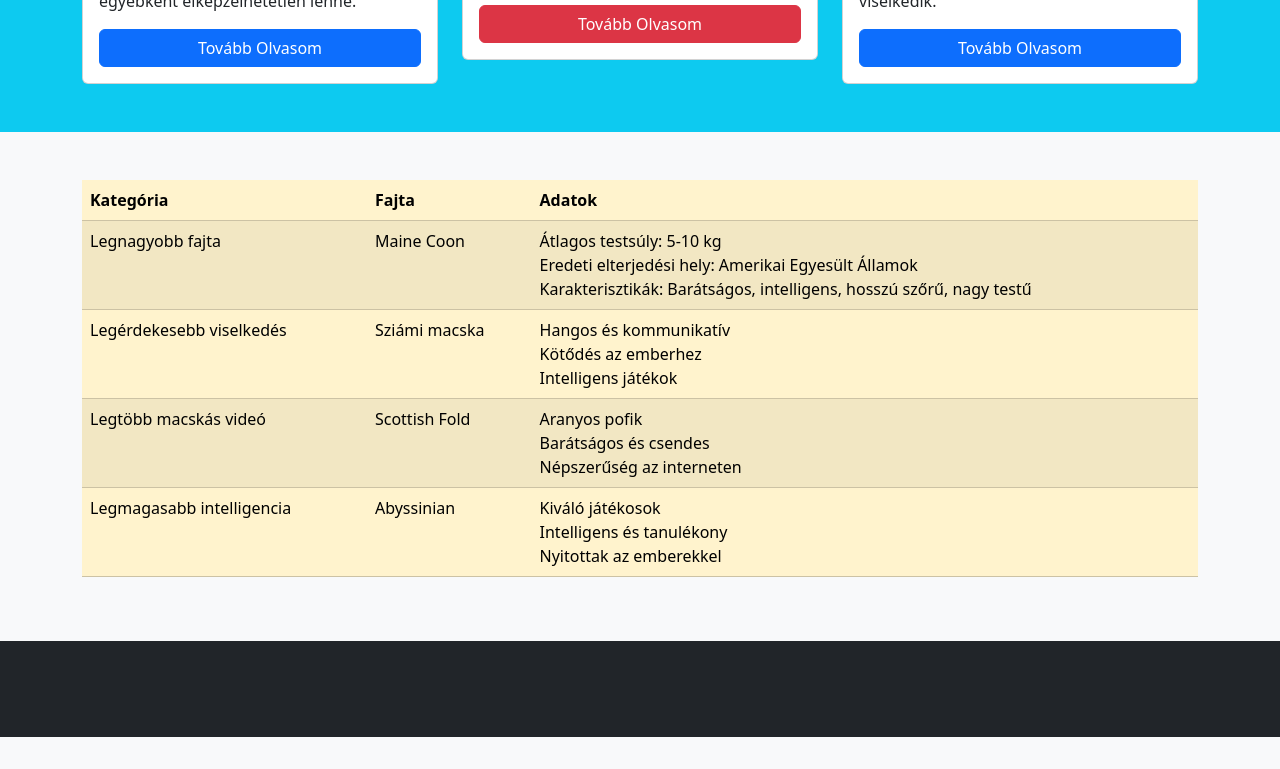
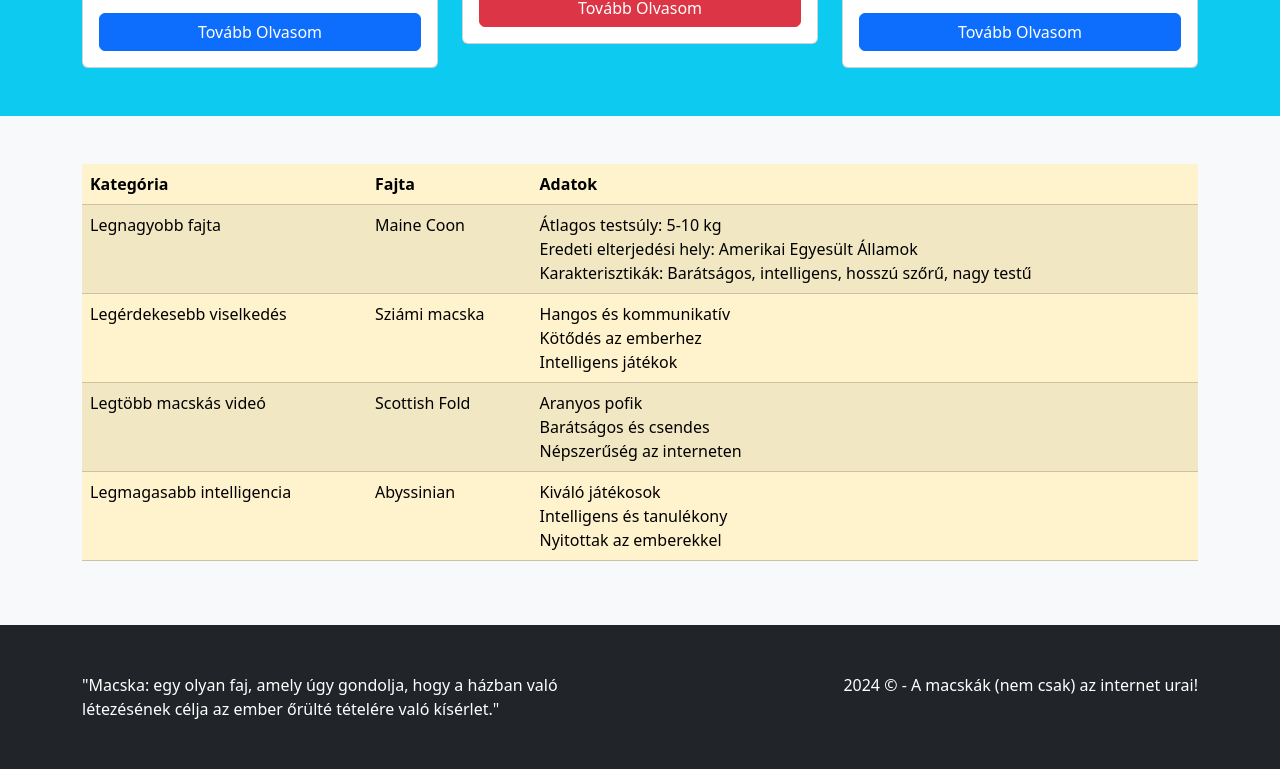
Before and after one commit to kovacsemesea/szisza, a plain HTML site: page index.html in a window 1280 px wide. Shown: the part 1196-1965 px from the top of the page. Before the commit the page ends 1933 px from the top, so only its background shows below. Drawn offline with nearby package versions, Linux system fonts and the light colour scheme.

Commit message:
Kész a projekt

```diff
--- a/index.html
+++ b/index.html
@@ -52,8 +52,7 @@
                     </a>
                     <p class="text-center">TOP 100 Őrült macska a YouTube-n!</p>
                     <hr>
-                    <ul>
-                        <div class="list-group">
+                    <ul class="list-group">
                             <li class="list-group-item"><svg xmlns="http://www.w3.org/2000/svg" width="25" height="25"
                                     fill="currentColor" class="bi bi-check2-circle text-success" viewBox="0 0 16 16">
                                     <path
@@ -81,7 +80,6 @@
                                 </svg>
                                 Bármikor lenéznek
                             </li>
-                        </div>
                     </ul>
                 </aside>
             </div>
@@ -179,7 +177,13 @@
         </div>
     </section>
 
-    <footer class="container-fluid mt-5 py-5 bg-dark ">
+    <footer class="container-fluid mt-5 py-5 bg-dark text-white">
+        <div class="container">
+            <div class="row">
+                <div class="col-12 col-md-6 text-center text-md-start">"Macska: egy olyan faj, amely úgy gondolja, hogy a házban való létezésének célja az ember őrülté tételére való kísérlet." </div>
+                <div class="col-12 col-md-6 text-center text-md-end">2024 &copy; - A macskák (nem csak) az internet urai! </div>
+            </div>
+        </div>
 
     </footer>
     <script src="https://cdn.jsdelivr.net/npm/@popperjs/core@2.11.8/dist/umd/popper.min.js"
```
